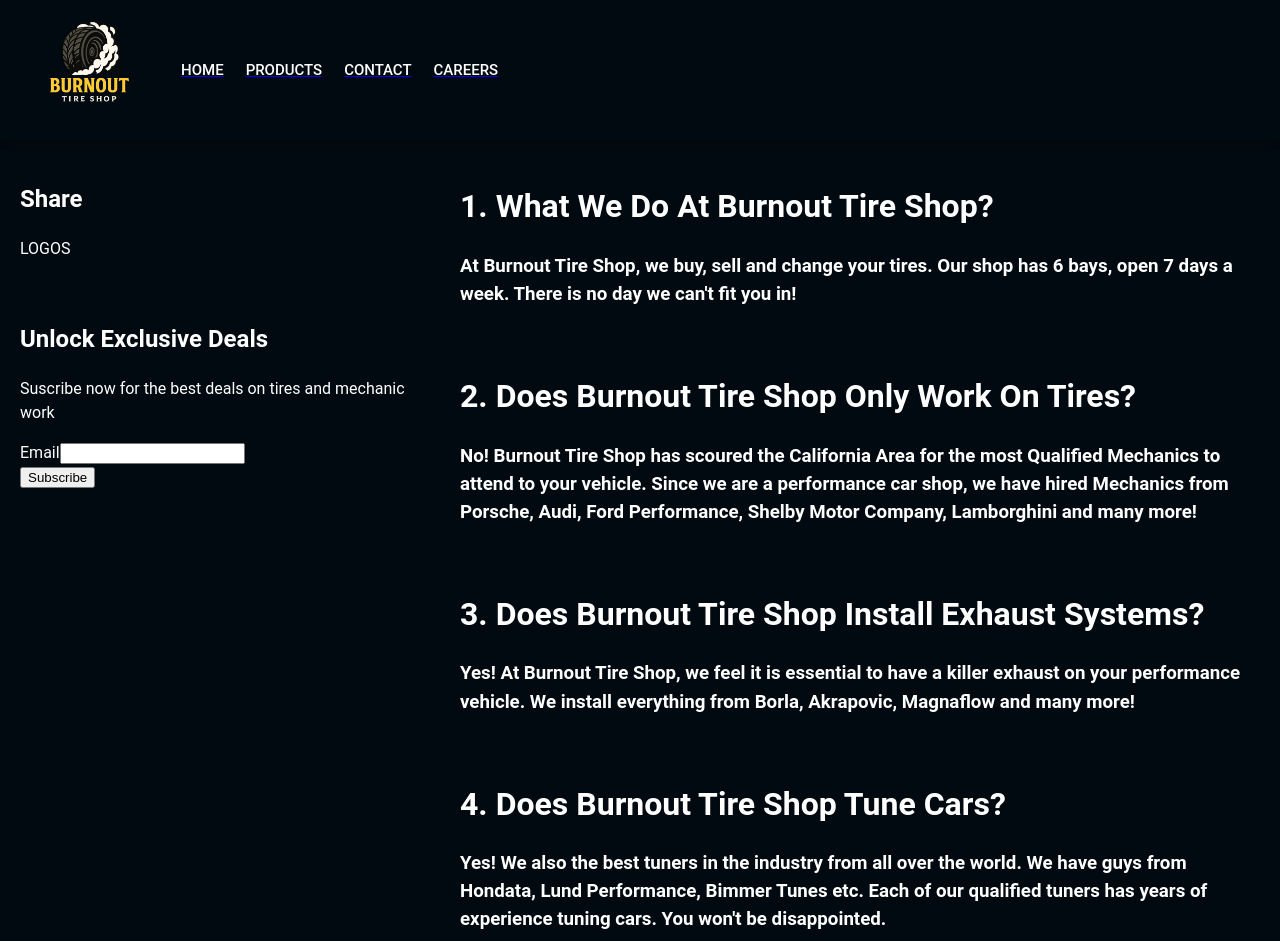
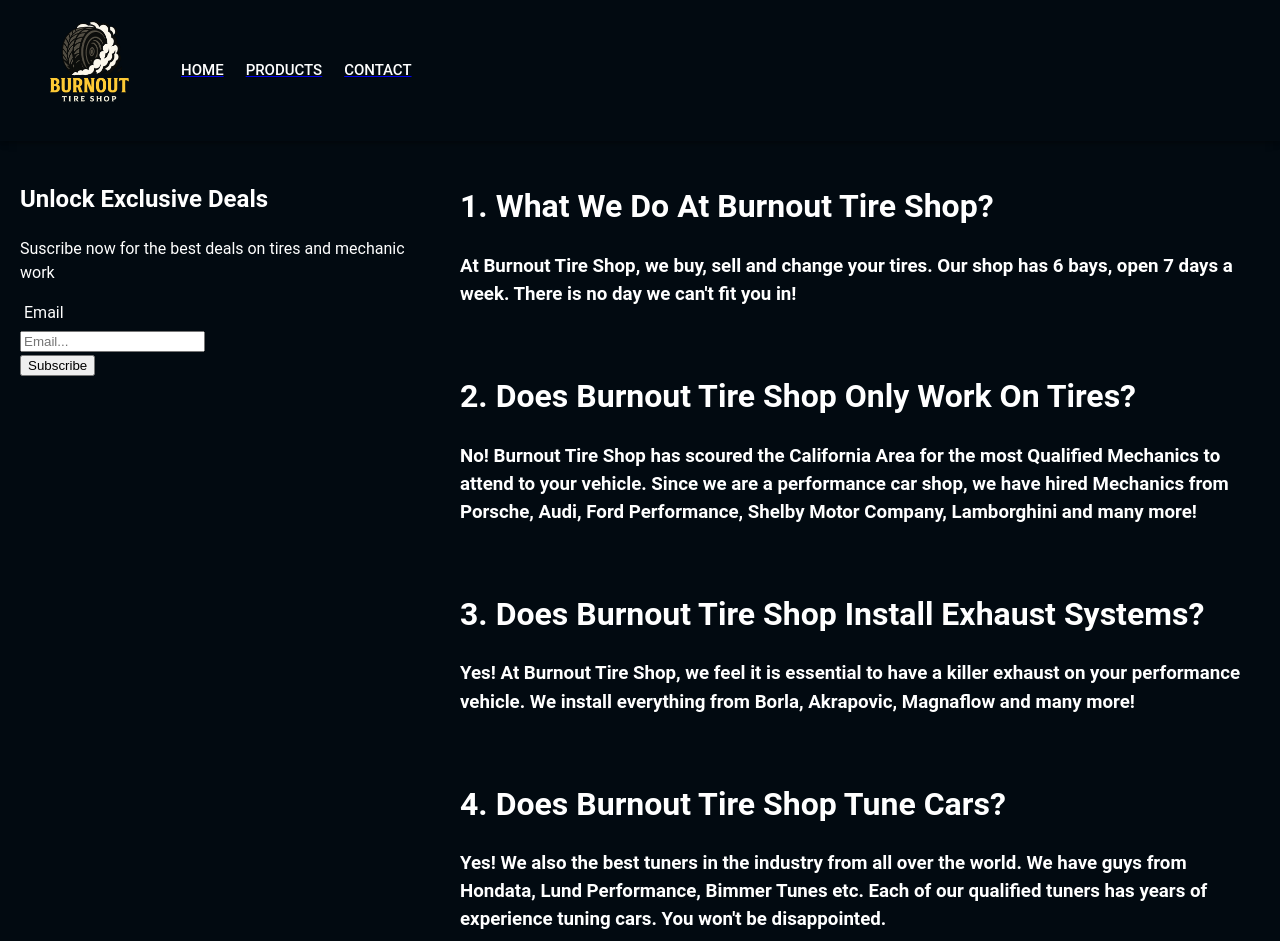
Before and after one commit to sachx1/burnout_tire_shop, a React (Create React App) app: page /Contact in a window 1280 px wide. Built offline with nearby package versions, Linux system fonts and the light colour scheme.

Commit message:
rolled back changes

```diff
--- a/src/components/NavBar.tsx
+++ b/src/components/NavBar.tsx
@@ -14,7 +14,7 @@
 import MenuItem from '@mui/material/MenuItem';
 import { Link } from "react-router-dom";
 
-const pages = ['Home','Products', 'Contact', 'Careers']; //Name of the pages for our website
+const pages = ['Home','Products', 'Contact']; //Name of the pages for our website
 //const settings = ['Profile', 'Account', 'Dashboard', 'Logout'];  //Name of the settings for our website
 
 function NavBar(){
--- a/src/components/routes/contact.tsx
+++ b/src/components/routes/contact.tsx
@@ -1,25 +1,36 @@
 import React from 'react';
 import '../styles/contact.css';
+import { useState } from 'react';
 
-function contact () {
+function Contact () {
+
+  const [email, setEmail] = useState("");
+
+  function handleChange(e: { target: { value: React.SetStateAction<string>; }; }){
+    setEmail(e.target.value);
+  }
+
+  function twilioEmail(e: any){
+    e.preventDefault();
+    if (email === ""){
+      alert("Please enter a valid email");
+    } else if (email !== ""){
+      // do nothing for now
+    }
+  }
 
   return (
   <div className="container">
     <div>
-
-      <h2>Share</h2>
-      <p>LOGOS</p>
-      <br></br>
-
       <h2>Unlock Exclusive Deals</h2>
       <p>Suscribe now for the best deals on tires and mechanic work</p>
       <form>
         <label>
-          Email
-          <input type="text" name="Email" />
+          <p style={{ margin: '4px' }}>Email</p>
+          <input className='emailInput' type="text" name="Email" placeholder='Email...' value={email} onChange={handleChange}/>
         </label>
       </form>
-      <button>
+      <button className='suscribeButton' onClick={twilioEmail}>
         Subscribe
       </button>
     </div>
@@ -41,9 +52,16 @@
         Yes! We also the best tuners in the industry from all over the world. We have guys from Hondata, Lund Performance, Bimmer Tunes etc.
         Each of our qualified tuners has years of experience tuning cars. You won't be disappointed.
       </h3>
+      <br></br>
+      <h1>5. Does Burnout Tire Shop Sell Warranties With Their Tunes?</h1>
+      <h3>
+        Yes! We do in fact sell warranties with our tunes. However, our warranty will only cover what was done by our team. If the customer has
+        in any shape or form modified the car further on their own. We will not honor the warranty. You will need to pay out of pocket for the damages
+        you incurred on your vehicle.
+      </h3>
     </div>
   </div>
   )
 }
 
-export default contact
+export default Contact
```
Also changed, not shown: package.json (+6 -6 lines), 1 other file (tests, documents, lock files or other folders).
